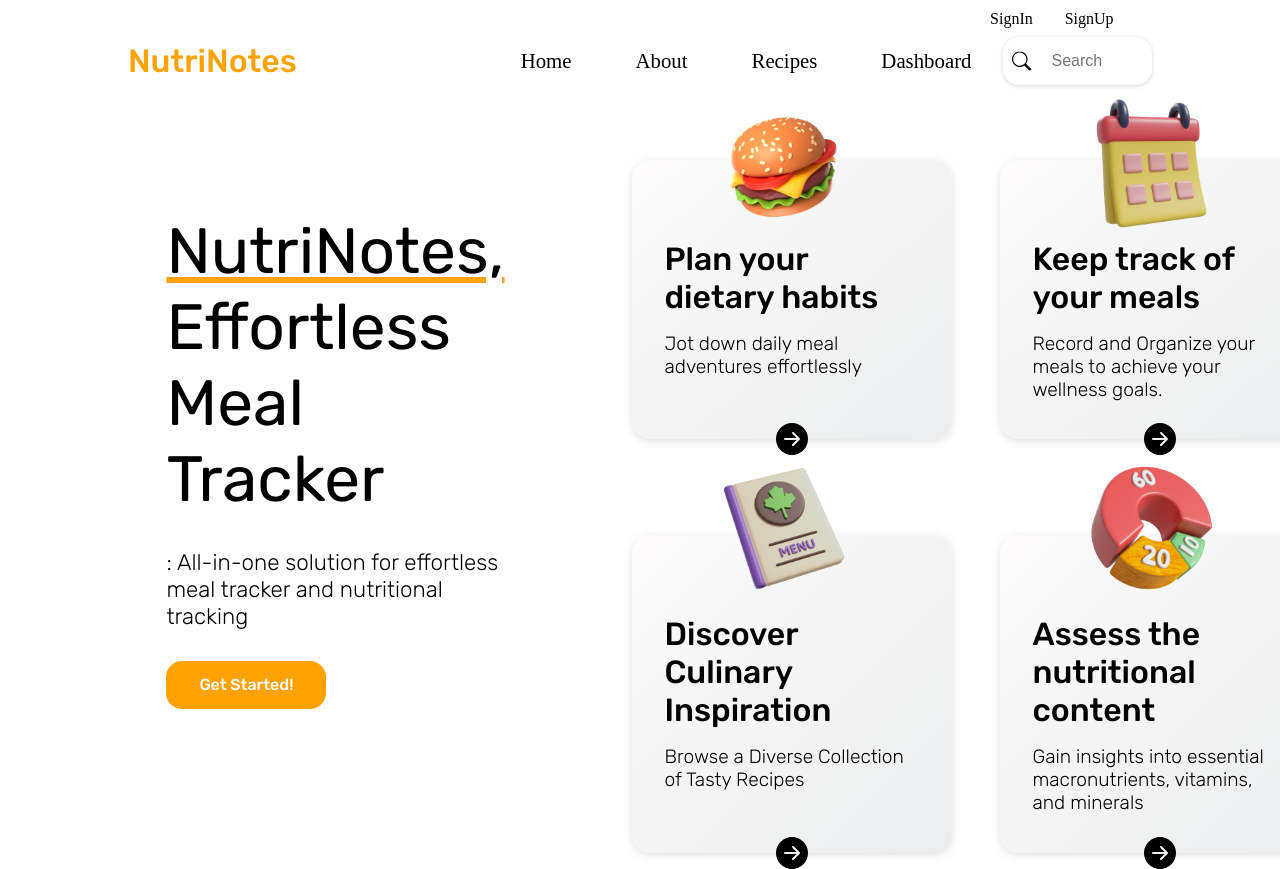
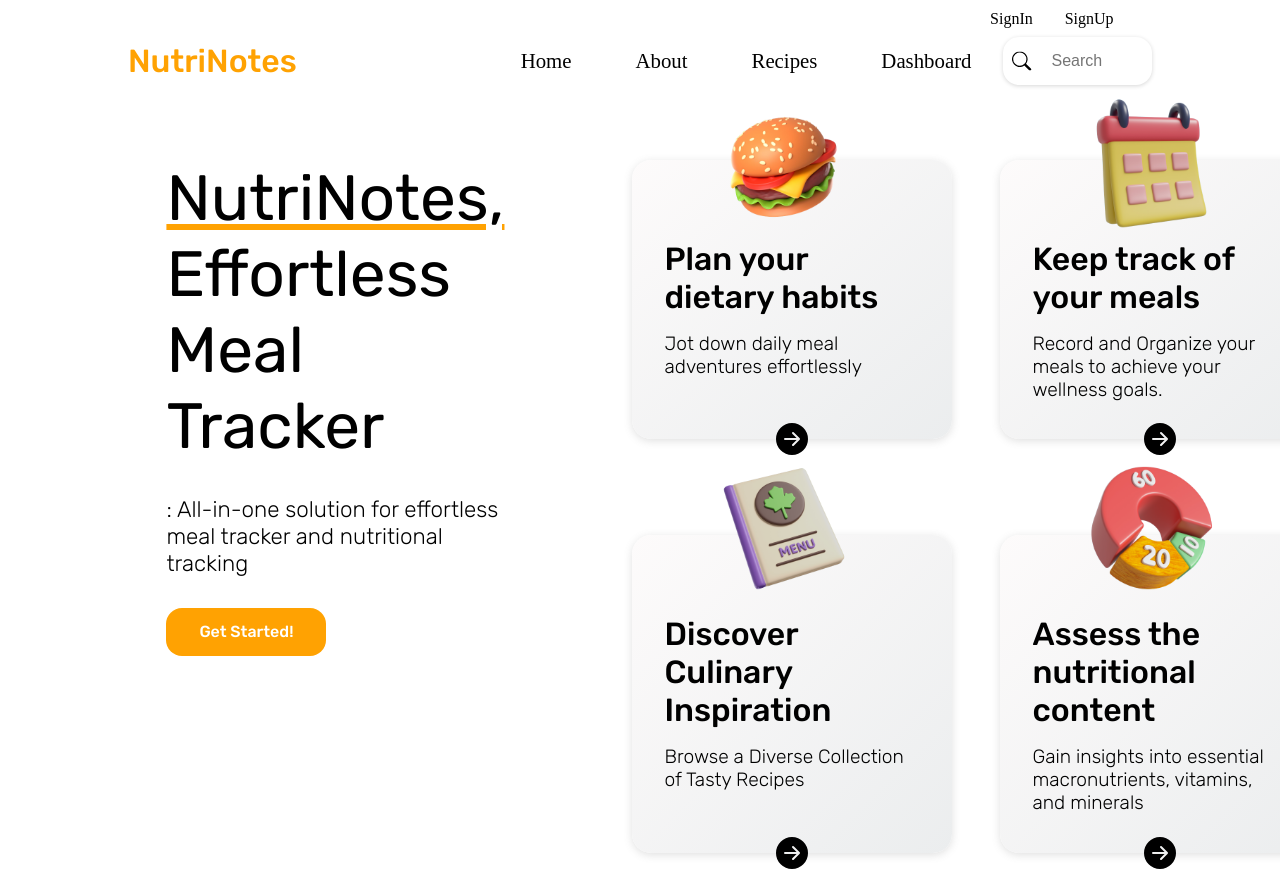
Before and after one commit to minjidev/react-ts-diet-frontend, a React (Vite) app: page / in a window 1280 px wide. Shown: the top 869 px of the page. Built offline with nearby package versions, Linux system fonts and the light colour scheme; a web font is replaced by a local one.

Commit message:
Style: Modify title global style

```diff
--- a/src/styles/GlobalStyle.ts
+++ b/src/styles/GlobalStyle.ts
@@ -83,6 +83,11 @@ const GlobalStyle = createGlobalStyle`
 
   }
 
+  h1, h2, h3, h4, h5, h6 {
+    margin: 0;
+    padding: 0;
+  }
+
   a {
   color: inherit;
   text-decoration: none;
```
